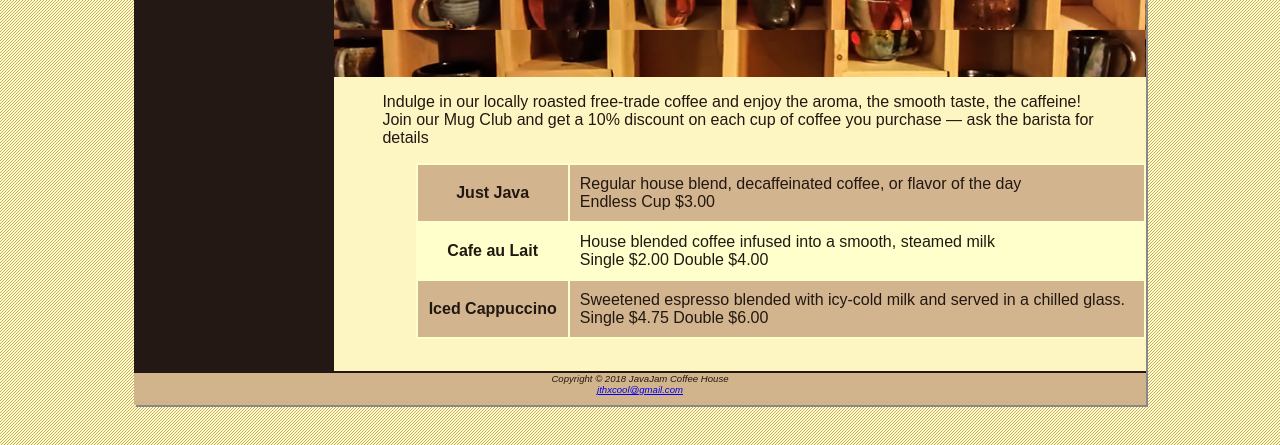
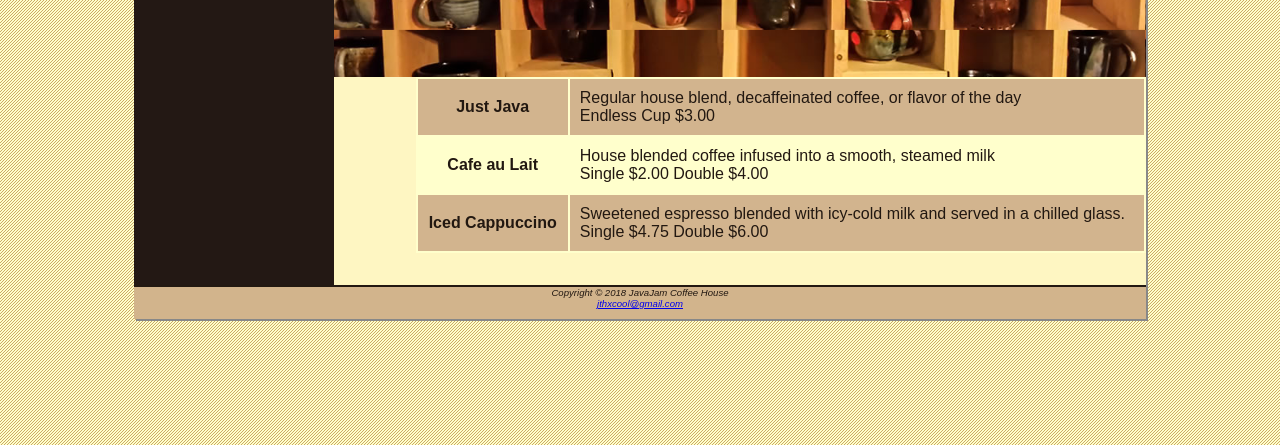
Before and after one commit to TeohJared210718/TeohJared210718.github.io, a plain HTML site: page menu.html in a window 1280 px wide. Shown: the part 355-800 px from the top of the page. Drawn offline with Linux system fonts and the light colour scheme.

Commit message:
delete paragrapgh

```diff
--- a/menu.html
+++ b/menu.html
@@ -52,11 +52,6 @@
 
 
 
-            <p>
-                Indulge in our locally roasted free-trade coffee and enjoy the aroma, the smooth
-                taste, the caffeine! Join our Mug Club and get a 10% discount on each cup of coffee
-                you purchase &mdash; ask the barista for details
-            </p>
 
             <table>
                 <tr>
```
